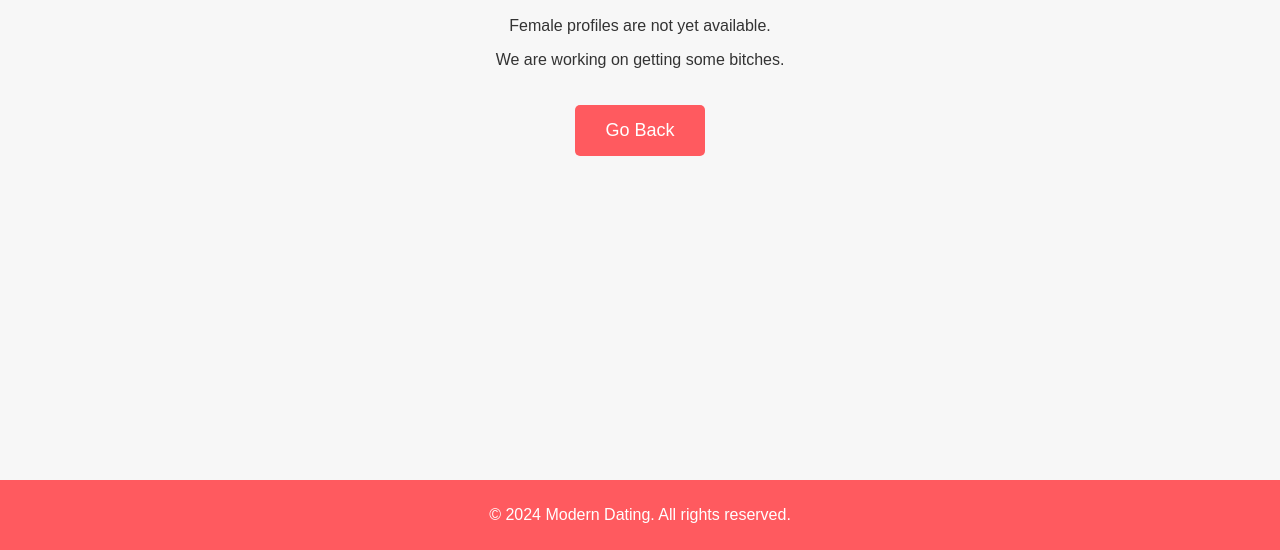
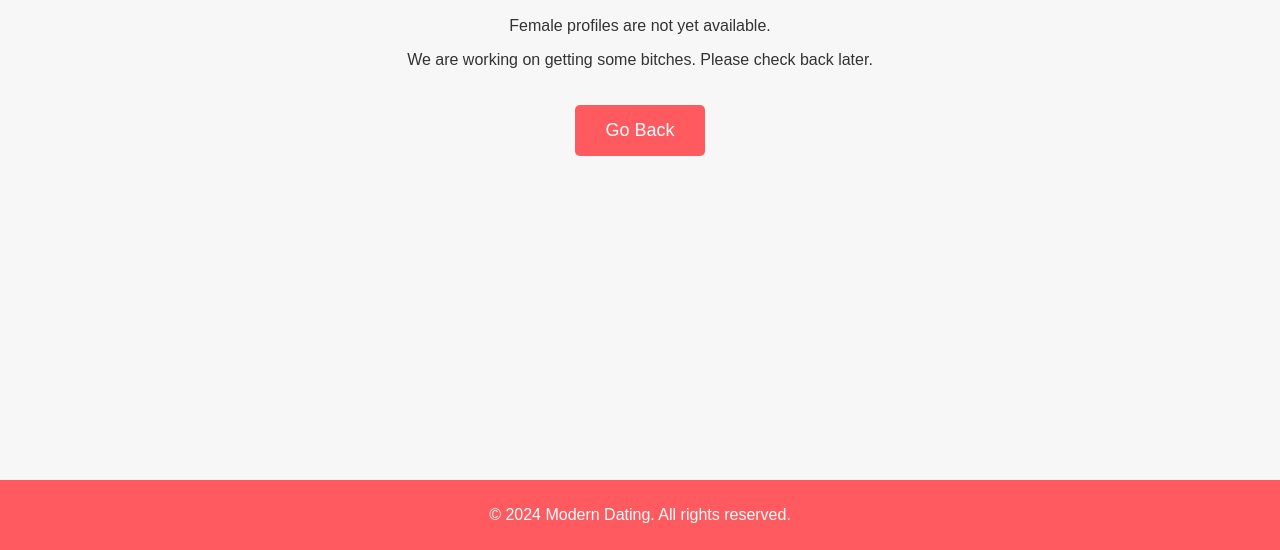
Before and after one commit to kingMd21/Test, a plain HTML site: page female.html in a window 1280 px wide. Shown: the part 250-800 px from the top of the page. Drawn offline with Linux system fonts and the light colour scheme.

Commit message:
Update female.html

```diff
--- a/female.html
+++ b/female.html
@@ -16,8 +16,7 @@
         <div class="not-available">
             <h1>Sorry</h1>
             <p>Female profiles are not yet available.</p>
-            <p>We are working on getting some bitches.</p>
-
+            <p>We are working on getting some bitches. Please check back later.</p>
             <button class="go-back" id="go-back">Go Back</button>
         </div>
     </main>
```
